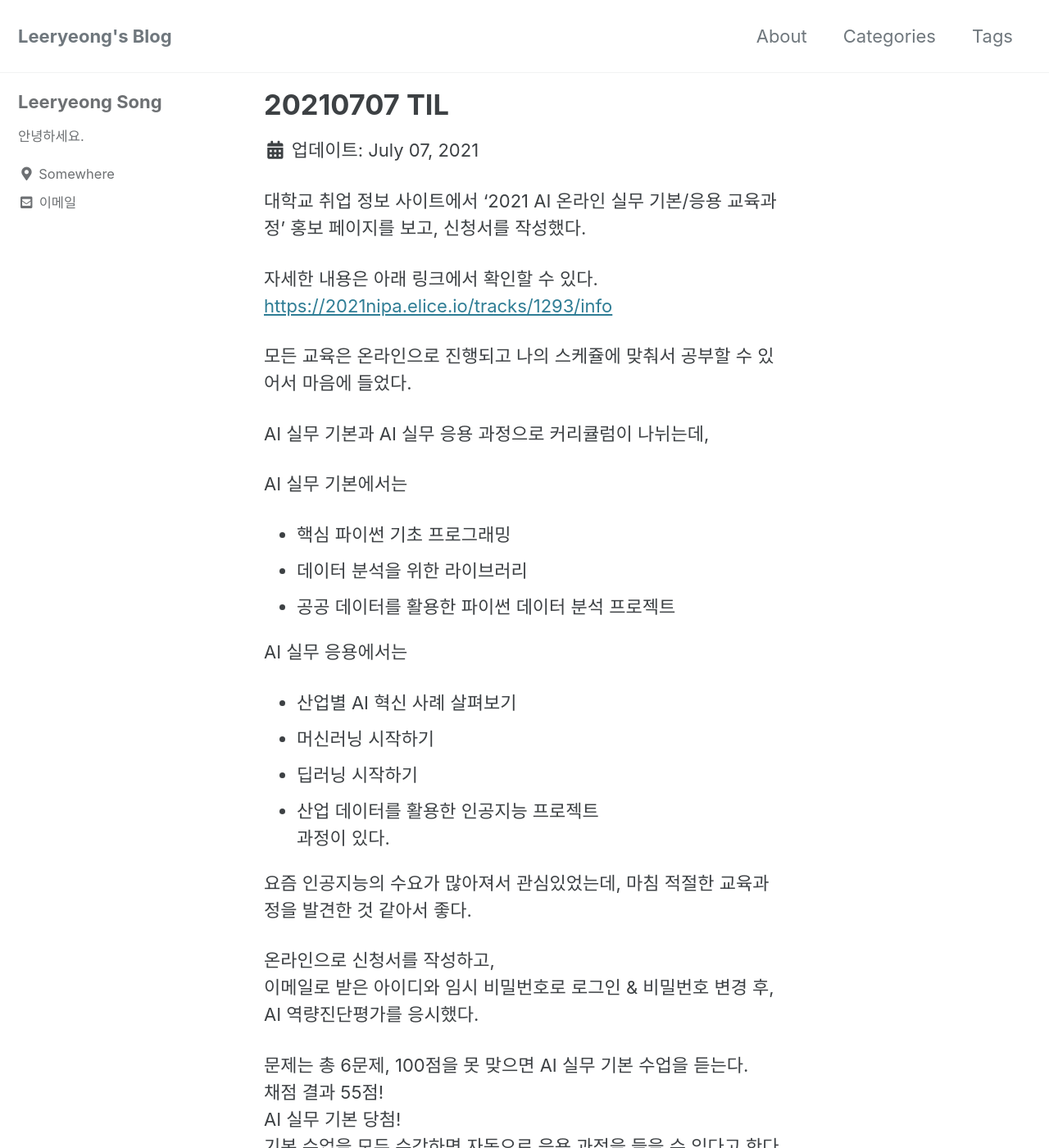
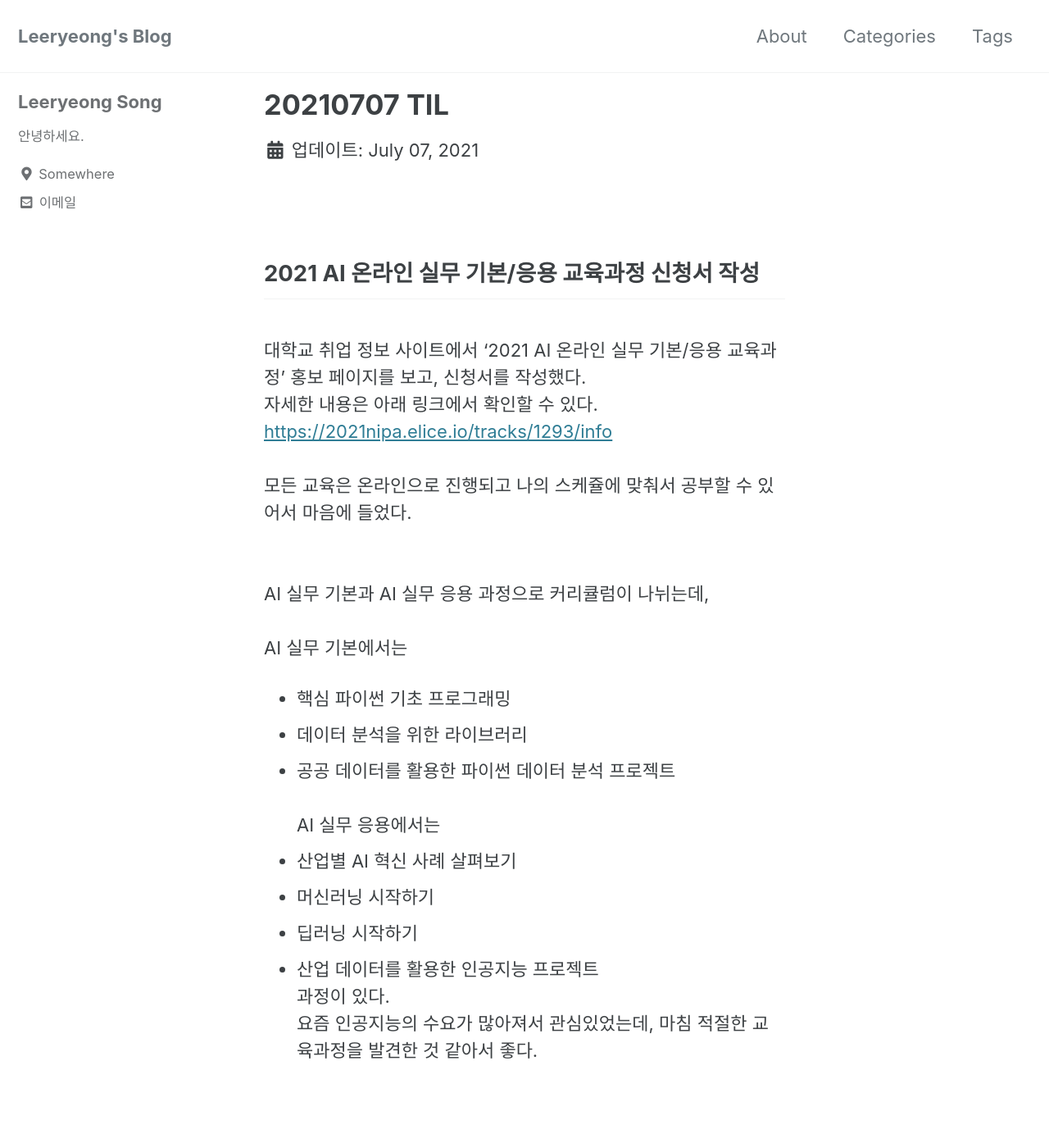
Before and after one commit to leeryeongsong/leeryeongsong.github.io, a Jekyll site: the page built from _posts/2021-07-07-20210707-TIL.md, in a window 1280 px wide and 1400 px high. Shown: the whole window at 82% size. Built offline with Jekyll 4.4.1, drawn with Linux system fonts in a browser that asks for light colours; cached includes are drawn as plain includes.

Commit message:
Update and rename 2021-07-07-TIL.md to 2021-07-07-20210707-TIL.md

```diff
--- a/_posts/2021-07-07-TIL.md
+++ b/_posts/2021-07-07-20210707-TIL.md
@@ -8,43 +8,50 @@ tags:
   - TIL
   - AI온라인실무
 ---
-
+<br>
+## 2021 AI 온라인 실무 기본/응용 교육과정 신청서 작성
+<br>
  대학교 취업 정보 사이트에서 '2021 AI 온라인 실무 기본/응용 교육과정' 홍보 페이지를 보고, 신청서를 작성했다.
-
 자세한 내용은 아래 링크에서 확인할 수 있다.
 <https://2021nipa.elice.io/tracks/1293/info>
-
+<br>
 모든 교육은 온라인으로 진행되고 나의 스케쥴에 맞춰서 공부할 수 있어서 마음에 들었다.
-
+<br>
+<br>
+<br>
 AI 실무 기본과 AI 실무 응용 과정으로 커리큘럼이 나뉘는데,
-
+<br>
 AI 실무 기본에서는
 - 핵심 파이썬 기초 프로그래밍
 - 데이터 분석을 위한 라이브러리
 - 공공 데이터를 활용한 파이썬 데이터 분석 프로젝트
-
+<br>
  AI 실무 응용에서는
  - 산업별 AI 혁신 사례 살펴보기
  - 머신러닝 시작하기
  - 딥러닝 시작하기
  - 산업 데이터를 활용한 인공지능 프로젝트
 과정이 있다.
-
+<br>
 요즘 인공지능의 수요가 많아져서 관심있었는데, 마침 적절한 교육과정을 발견한 것 같아서 좋다.
-
+<br>
+<br>
+<br>
+## AI 역량 진단평가 응시
+<br>
 온라인으로 신청서를 작성하고,
 이메일로 받은 아이디와 임시 비밀번호로 로그인 & 비밀번호 변경 후,
 AI 역량진단평가를 응시했다.
-
+<br>
 문제는 총 6문제, 100점을 못 맞으면 AI 실무 기본 수업을 듣는다.
 채점 결과 55점!
 AI 실무 기본 당첨!
 기본 수업을 모두 수강하면 자동으로 응용 과정을 들을 수 있다고 한다.
-
+<br>
 교육기간은 2021년 12월 17일까지이다.
 12월에는 대학교 기말고사 기간이 있으니까, 여유 있는 방학 때 최대한 많이 진도 나갈 계획이다.
-
-
-
+<br>
+<br>
+<br>
 오늘은 계절학기 마케팅 수업 중간고사 대체 과제물을 작성하는 날이다.
 바빠서 코딩을 거의 못 한 것이 아쉽다. 대신 바꿔야하는 파일명을 좀 바꿔주려고 한다.
```
